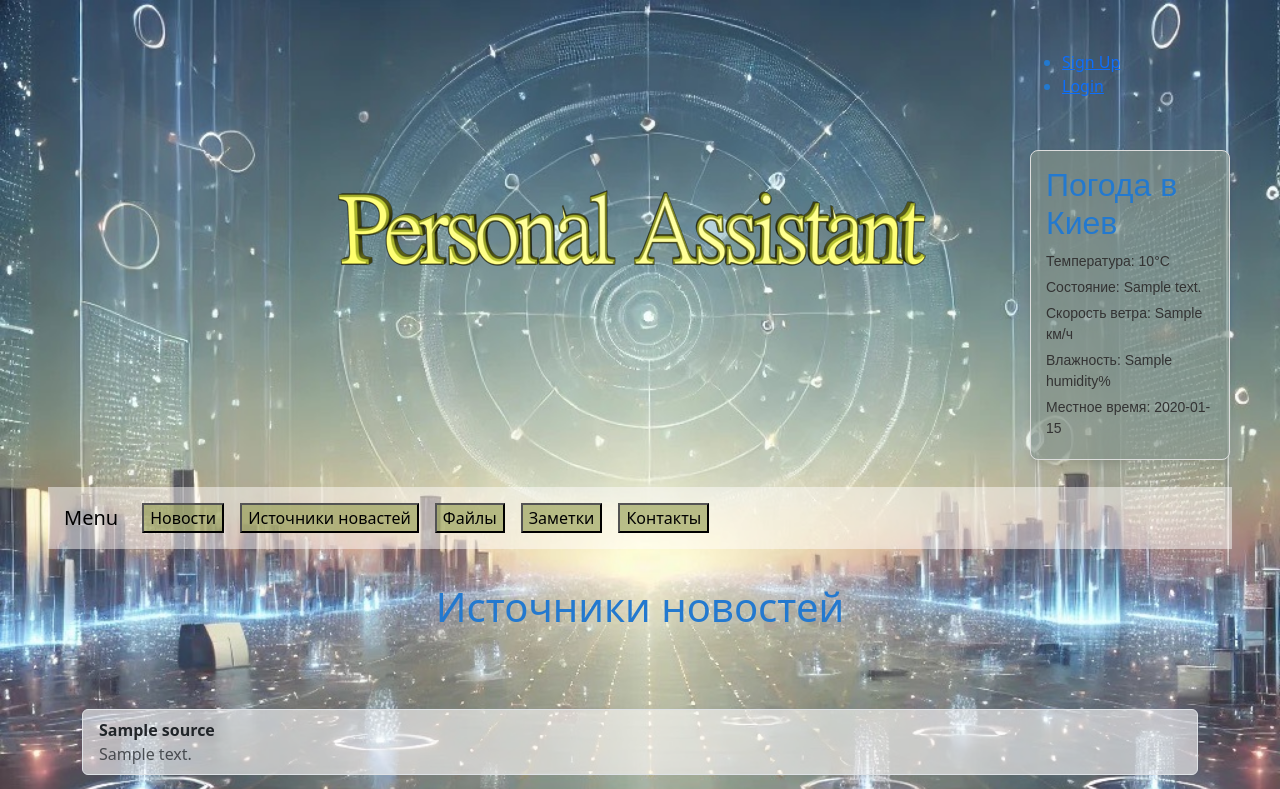
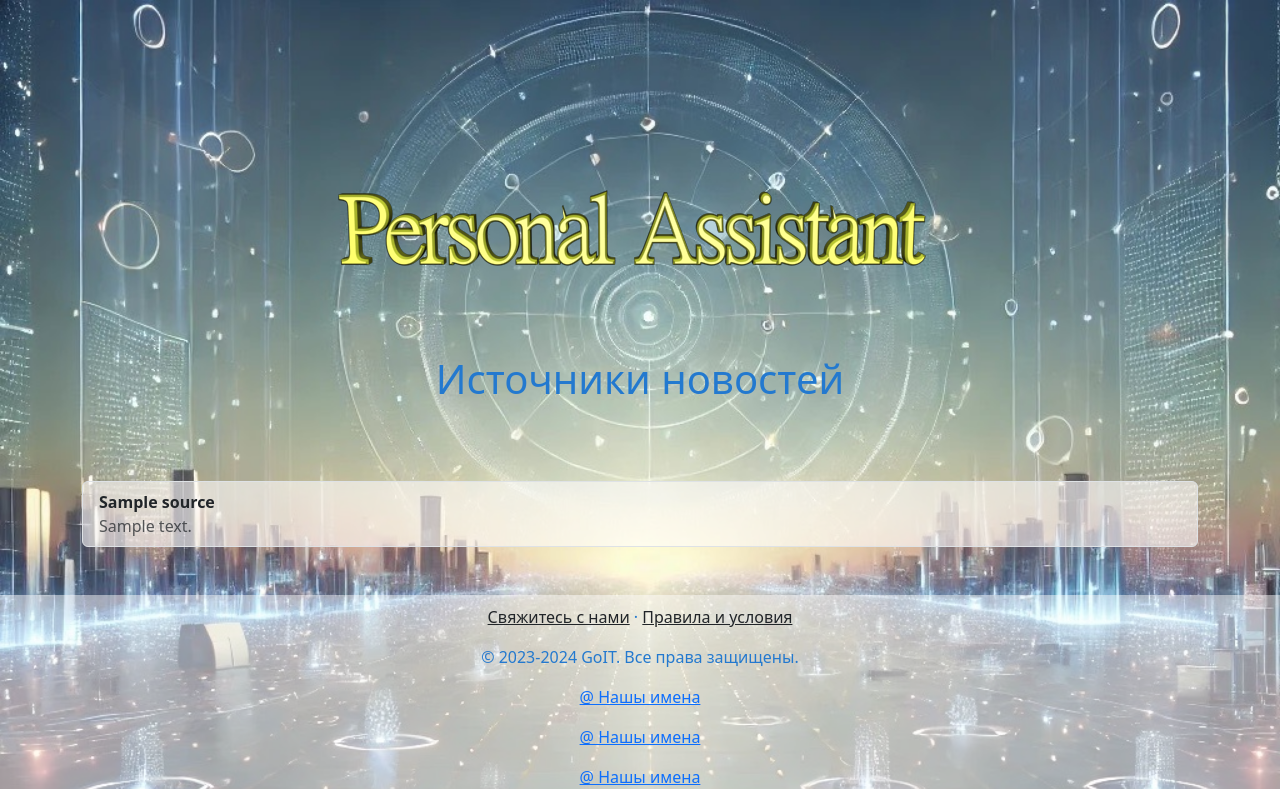
Before and after one commit to Vasilivi4/personal_assistant, a Django app: page /news/sources/ in a window 1280 px wide. Shown: the top 789 px of the page. Run offline with Django 5.2, Linux system fonts and the light colour scheme; tables that the repository leaves empty hold one stand-in row (values such as "Sample post"); a database or web service that is not in the repository returns one stand-in record (values such as "Sample title"); data that the repository does not hold is empty.

Commit message:
Update base.html

```diff
--- a/personal_assistant/templates/base.html
+++ b/personal_assistant/templates/base.html
@@ -17,67 +17,10 @@
         <title>Weather Widget</title>
     </head>
     <body>
-        <div class="register">
-            {% if user.is_authenticated %}
-    <ul>
-        <li>Welcome <b>{{ user.username }}!</b></li>
-        <li><a href="{% url 'accounts:logout' %}" role="button">Logout</a></li>
-    </ul>
-    {% else %}
-    <ul>
-        <li ><a href="{% url 'accounts:signup' %}" role="button" >Sign Up</a></li>
-        <li ><a href="{% url 'accounts:login' %}" role="button" >Login</a></li>
-    </ul>
-    {% endif %}
         </div>
         <p class="titul">
             <img src="{% static 'images/assistant.png' %}">
         </p>
-        <div class="menu ps-5">
-            <nav class="navbar navbar-expand-lg navbar-light">
-                <a class="navbar-brand ps-3" href="#">Menu</a>
-                <div class="collapse navbar-collapse" id="navbarNav">
-                    <ul class="navbar-nav">
-                        <li class="nav-item">
-                            <a class="nav-link"
-                                href="{% url 'news_list' %}">
-                                <button class="knopka">Новости</button>
-                            </a>
-                        </li>
-                        <li class="nav-item">
-                            <a class="nav-link"
-                                href="{% url 'news_sources' %}">
-                                <button class="knopka">Источники
-                                    новастей</button>
-                            </a>
-                        </li>
-                        <li class="nav-item">
-                            <a class="nav-link"
-                                href="{% url 'daily-summary' %}">
-                                <button class="knopka">Файлы</button>
-                            </a>
-                        </li>
-                        <li class="nav-item">
-                            <a class="nav-link"
-                                href="{% url 'daily-summary' %}">
-                                <button class="knopka">Заметки</button>
-                            </a>
-                        </li>
-                        <li class="nav-item">
-                            <a class="nav-link"
-                                href="{% url 'daily-summary' %}">
-                                <button class="knopka">Контакты</button>
-                            </a>
-                        </li>
-                    </ul>
-                </div>
-            </nav>
-        </div>
-
-        <div class="weather-widget">
-            <h2>Погода в {{ city }}</h2>
-            {% include "news/weather_widget.html" %}
-        </div>
         <div>
             {% block content %} {% endblock %}
         </div>
```
